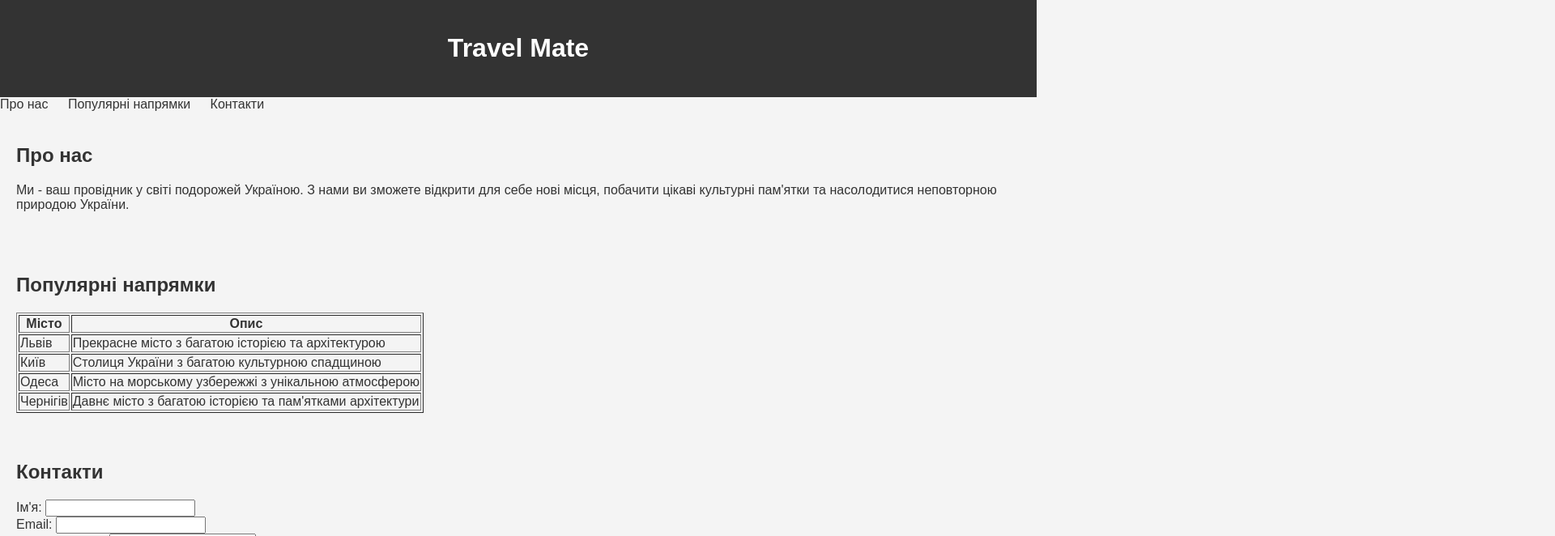
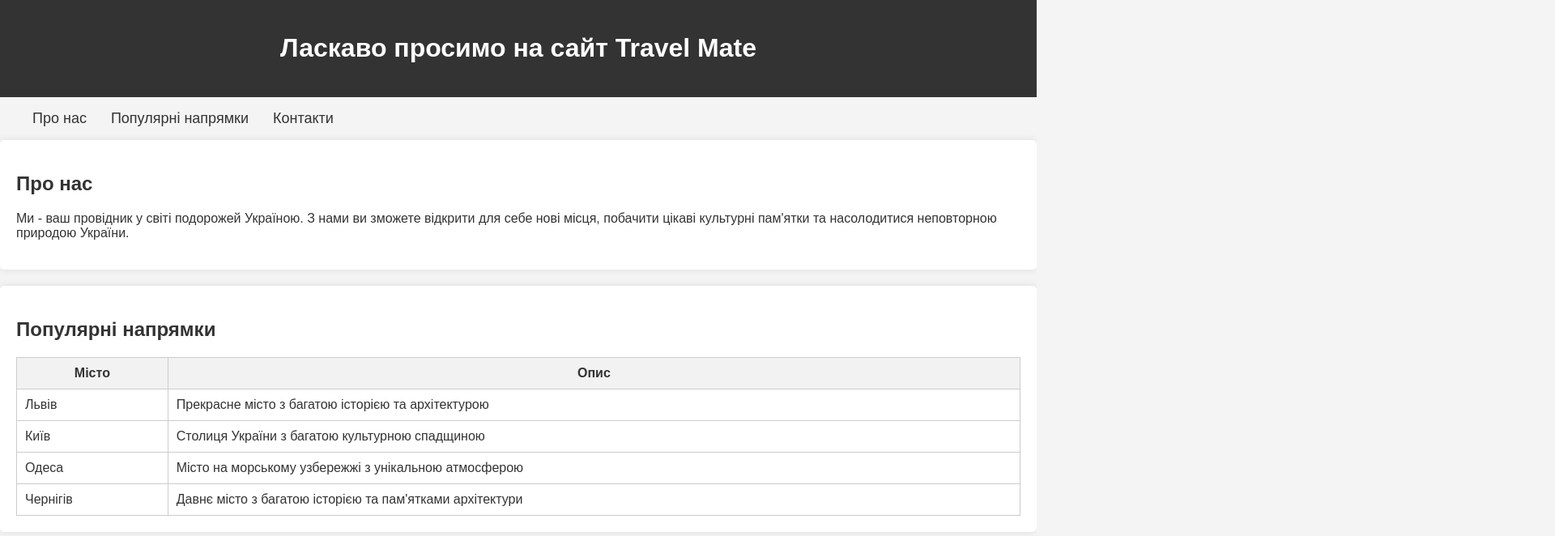
Before and after one commit to VladKekw/webdesignbasics, a plain HTML site: page index.html in a window 1280 px wide. Shown: the top 662 px of the page at 81% size, 1920 px wide, since content can reach past the window. Drawn offline with Linux system fonts and the light colour scheme.

Commit message:
changed styles + text

```diff
--- a/index.html
+++ b/index.html
@@ -6,27 +6,27 @@
     <title>TravelMate</title>
     <link rel="stylesheet" href="styles.css">
 </head>
-<body>
-    <header>
-        <h1>Travel Mate</h1>
+<body class="body-bg">
+    <header class="header-bg">
+        <h1 class="header-title">Ласкаво просимо на сайт Travel Mate</h1>
     </header>
 
-    <nav>
-        <ul>
-            <li><a href="#about">Про нас</a></li>
-            <li><a href="#destinations">Популярні напрямки</a></li>
-            <li><a href="#contact">Контакти</a></li>
+    <nav class="navigationlist">
+        <ul class="menu">
+            <li><a href="#about" class="menu-item">Про нас</a></li>
+            <li><a href="#destinations" class="menu-item">Популярні напрямки</a></li>
+            <li><a href="#contact" class="menu-item">Контакти</a></li>
         </ul>
     </nav>
 
-    <section id="about">
+    <section id="about" class="section section-about">
         <h2>Про нас</h2>
         <p>Ми - ваш провідник у світі подорожей Україною. З нами ви зможете відкрити для себе нові місця, побачити цікаві культурні пам'ятки та насолодитися неповторною природою України.</p>
     </section>
 
-    <section id="destinations">
+    <section id="destinations" class="section section-destinations">
         <h2>Популярні напрямки</h2>
-        <table border="1">
+        <table border="1" class="table">
             <thead>
                 <tr>
                     <th>Місто</th>
@@ -54,7 +54,7 @@
         </table>
     </section>
 
-    <section id="contact">
+    <section id="contact" class="section section-contact">
         <h2>Контакти</h2>
         <form>
             <label for="name">Ім'я:</label>
@@ -70,13 +70,16 @@
         </form>
     </section>
 
-    <div id="image"> <img src="ukraine.jpg" alt="Україна"></div>
+
 
     <iframe id="video" width="866" height="487" src="https://www.youtube.com/embed/SQXEa4VE9fc" title="7 українських вершин і центр реабілітації ведмедів у Синевирі. Мандруй Україною. 3 сезон 1 випуск" frameborder="0" allow="accelerometer; autoplay; clipboard-write; encrypted-media; gyroscope; picture-in-picture; web-share" allowfullscreen></iframe>
 
-    <footer>
+    <div id="image" class="image-container"> <img src="ukraine.jpg" alt="Україна" class="responsive-image"></div>
+
+    <footer class="footer-bg">
         <p>&copy; TravelMate</p>
     </footer>
 
+
 </body>
 </html>
--- a/styles.css
+++ b/styles.css
@@ -1,3 +1,4 @@
+
 body {
     font-family: Arial, sans-serif;
     background-color: #f4f4f4;
@@ -13,41 +14,78 @@
     text-align: center;
 }
 
-nav ul {
+nav .menu-item {
+    text-decoration: none;
+    color: #333;
+    font-size: 18px;
+    margin-right: 30px;
     list-style-type: none;
-    margin: 0;
-    padding: 0;
 }
 
-nav ul li {
-    display: inline;
-    margin-right: 20px;
+.menu {
+    list-style-type: none;
+    display: flex;
 }
 
-nav ul li a {
+.menu-item {
+    margin-right: 30px;
+}
+
+.menu-item a {
     text-decoration: none;
     color: #333;
+    font-size: 18px;
 }
 
-section {
+.menu-item:hover {
+    background-color: #ddd;
+}
+
+.menu-item.active {
+    background-color: #aaa;
+}
+
+
+.section {
     padding: 20px;
+    margin-bottom: 20px;
+    background-color: #fff;
+    border-radius: 5px;
+    box-shadow: 0 0 10px rgba(0, 0, 0, 0.1);
 }
+
+
+.table {
+    width: 100%;
+    border-collapse: collapse;
+}
+
+.table th, .table td {
+    padding: 10px;
+    border: 1px solid #ccc;
+}
+
+.table th {
+    background-color: #f2f2f2;
+    font-weight: bold;
+}
+
+
+.responsive-image {
+    max-width: 100%;
+    height: auto;
+    width: 100%;
+
+}
+
 
 footer {
     background-color: #333;
     color: #fff;
     padding: 10px;
     text-align: center;
+    position: fixed;
+    bottom: 0;
+    left: 0;
+    width: 100%;
 }
-
-image {
-    display: block;
-    margin: 0 auto;
-    max-width: 100%;
-}
-
-iframe {
-    display: block;
-    margin: 0 auto;
-
-}
```
Also changed, not shown: 1 other file.
